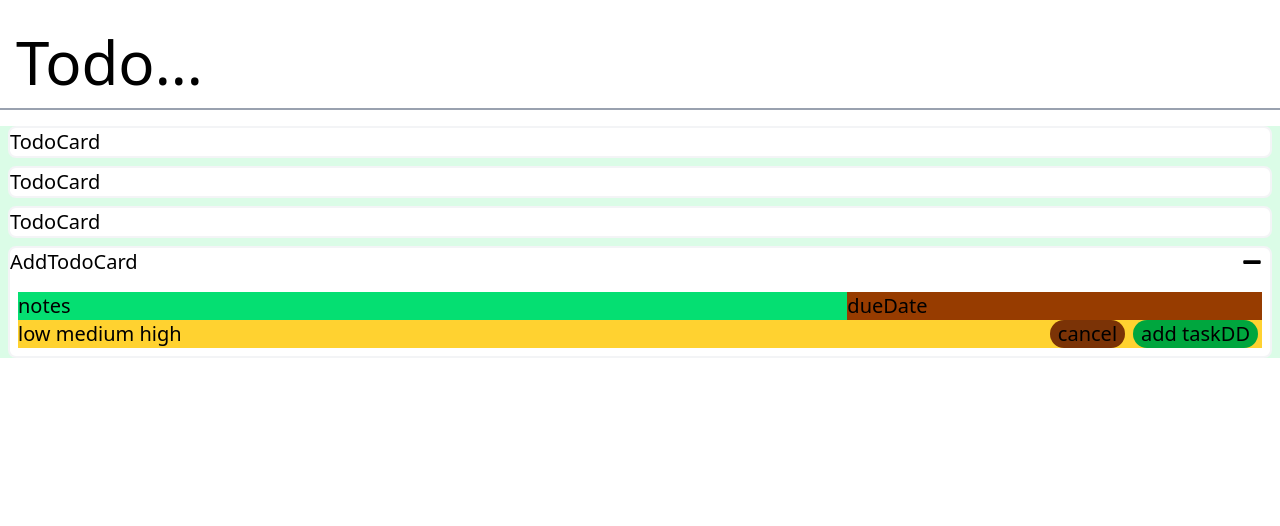
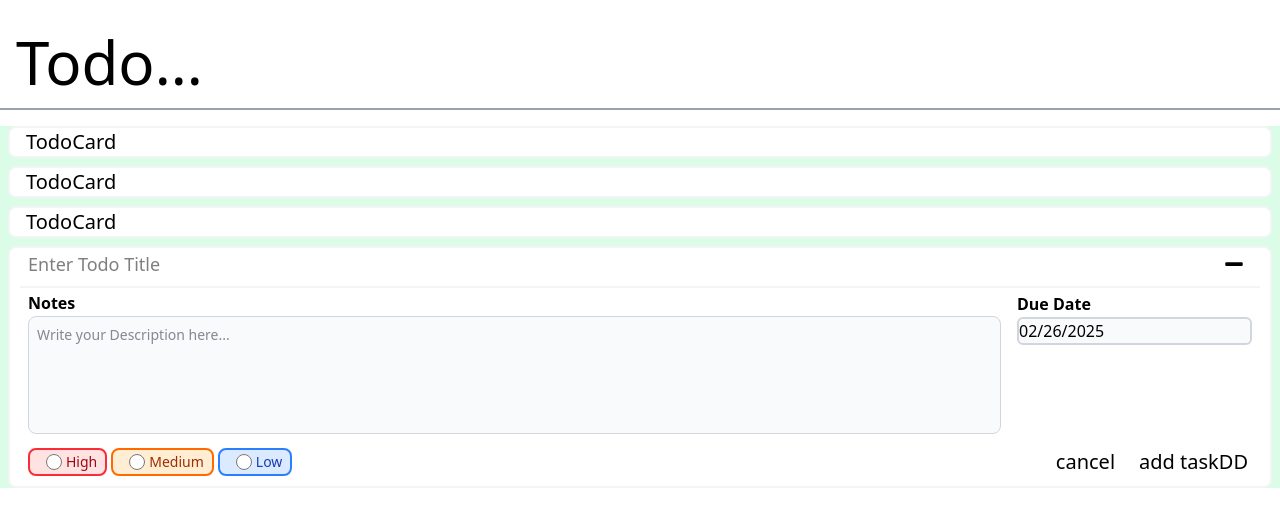
Before and after one commit to Rohanj48/Todo-Page, a React (Vite) app: page / in a window 1280 px wide. Both pictures are taken after a click on the button 1252 px from the left and 262 px from the top of the page. Shown: the top 526 px of the page. Built offline with nearby package versions, Linux system fonts and the light colour scheme.

Commit message:
added ui for new task adding

```diff
--- a/package.json
+++ b/package.json
@@ -12,6 +12,7 @@
   "dependencies": {
     "@tailwindcss/vite": "^4.0.9",
     "react": "^19.0.0",
+    "react-datepicker": "^8.2.0",
     "react-dom": "^19.0.0",
     "react-icons": "^5.5.0",
     "tailwindcss": "^4.0.9",
--- a/src/components/AddTodoCard.jsx
+++ b/src/components/AddTodoCard.jsx
@@ -2,19 +2,38 @@ import React from 'react'
 import { FaPlus, FaMinus } from "react-icons/fa";
 import { useState } from 'react';
 
+import DatePicker from "react-datepicker";
+import "react-datepicker/dist/react-datepicker.css";
 
 const AddTodoCard = () => {
 
     const [isExpanded, setIsExpanded] = useState(false);
+    const [title, setTitle] = useState("");
+    const [notes, setNotes] = useState("");
+    const [priority, setPriority] = useState("");
+    const [createdAt, setCreatedAt] = useState("");
+    const [dueDate, setDueDate] = useState(new Date());
+    const [status, setStatus] = useState("");
 
     const toggleExpand = () => {
         setIsExpanded(!isExpanded);
     };
 
     return (
-        <div className='bg-white m-2 rounded-lg border-2 border-gray-100 text-xl transition-all duration-200'>
-            <div className='flex justify-between'>
-                AddTodoCard
+        <div className='bg-white m-2 rounded-lg border-2 border-gray-100 text-xl transition-all duration-200 p-0.5'>
+            <div className='flex justify-between px-4'>
+                {isExpanded ? (
+                    <input
+                        type="text"
+                        value={title}
+                        onChange={(e) => setTitle(e.target.value)}
+                        className=" rounded-md text-lg flex-grow outline-none focus:ring-0 focus:border-gray-400"
+                        placeholder="Enter Todo Title"
+                        autoFocus
+                    />
+                ) : (
+                    <span className="font-medium text-lg">Add Todo</span>
+                )}
 
                 <button className=" px-2 transition-all duration-200 hover:scale-110 font-medium"
                     onClick={toggleExpand} >
@@ -23,26 +42,44 @@ const AddTodoCard = () => {
             </div>
 
             {isExpanded && (
-                <div className="mt-4 bg-amber-300 m-2">
-                    <div className='flex justify-between '>
-                        <div className='bg-green-400 w-2/3'>
-                            notes
-                        </div>
-                        <div className='bg-amber-800 flex-grow'>
-                            dueDate
+                <div className="mt-2 m-2 border-t-2 border-gray-100">
+                    <div className='flex justify-between h-40'>
+                        <div className=' flex-grow px-2 items-start'>
+                            <span className='font-semibold text-base'>Notes</span>
+                            <textarea id="message" rows="5" class=" resize-none block p-2 w-full text-sm text-gray-900 bg-gray-50 rounded-lg border border-gray-300 focus:ring-blue-300 focus:border-blue-300 " placeholder="Write your Description here..."></textarea>
                         </div>
 
+                        <div className='flex flex-col  px-2 items-start'>
+                            <span className='font-semibold text-base pt-1'>Due Date</span>
+
+                            <DatePicker className='border-2 border-gray-300 rounded-md bg-gray-50 text-base'
+                                selected={dueDate}
+                                onChange={(date) => setDueDate(date)}
+                                dateFormat="MM/dd/yyyy"
+                            />
+                        </div>
                     </div>
                     <div className='flex justify-between'>
-                        <div>
-                            low medium high
+                        <div className='flex space-x-1 text-sm px-2'>
+                            <div className="flex items-center ps-3 border-2 rounded-lg pr-2 bg-red-100 border-red-500 text-red-800">
+                                <input type="radio" value="" name="priority-radio" class="w-4 h-4 mx-1" />
+                                High
+                            </div>
+                            <div className="flex items-center ps-3 border-2 rounded-lg pr-2  bg-orange-100 border-orange-500 text-orange-800">
+                                <input type="radio" value="" name="priority-radio" class="w-4 h-4 mx-1" />
+                                Medium
+                            </div>
+                            <div className="flex items-center ps-3 border-2 rounded-lg pr-2  bg-blue-100  border-blue-500 text-blue-800">
+                                <input type="radio" value="" name="priority-radio" class="w-4 h-4 mx-1" />
+                                Low
+                            </div>
                         </div>
                         <div>
-                            <button className=" px-2 mx-1 transition-all duration-200 hover:scale-110 font-medium bg-amber-900 rounded-2xl"
+                            <button className=" px-2 mx-1 transition-all duration-200 hover:scale-110 font-medium  rounded-2xl"
                                 onClick>
                                 cancel
                             </button>
-                            <button className=" px-2 mx-1 transition-all duration-200 hover:scale-110 font-medium bg-green-600 rounded-2xl"
+                            <button className=" px-2 mx-1 transition-all duration-200 hover:scale-110 font-medium  rounded-2xl"
                                 onClick>
                                 add taskDD
                             </button>
--- a/src/components/TodoCard.jsx
+++ b/src/components/TodoCard.jsx
@@ -11,7 +11,7 @@ const TodoCard = (todoItem) => {
 
 
     return (
-        <div className='bg-white m-2 rounded-lg border-2 border-gray-100 text-xl'>
+        <div className='bg-white m-2 rounded-lg border-2 border-gray-100 text-xl pl-4 text-lg'>
             TodoCard
         </div>
     )
```
Also changed, not shown: 1 other file (tests, documents, lock files or other folders).
